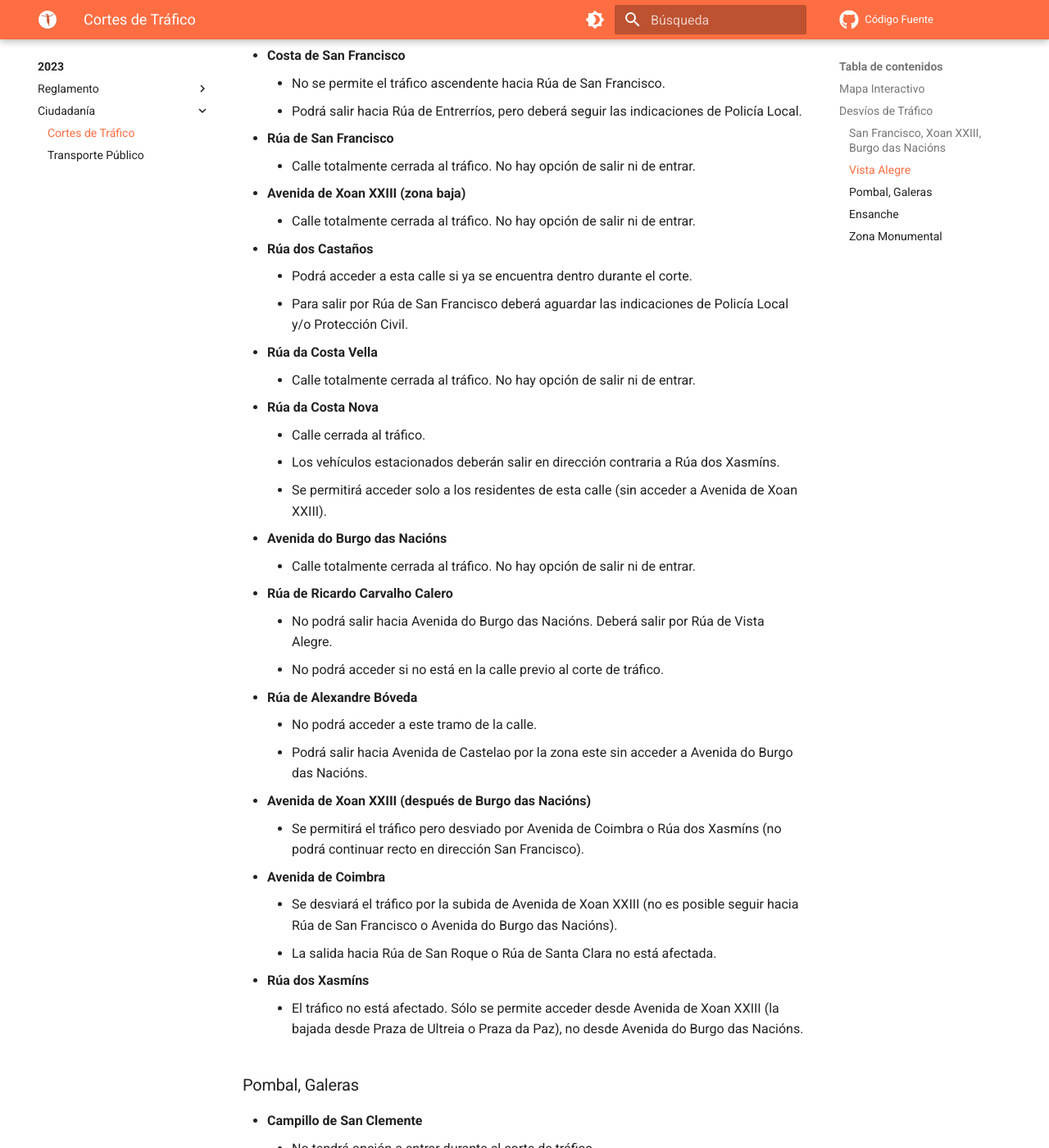
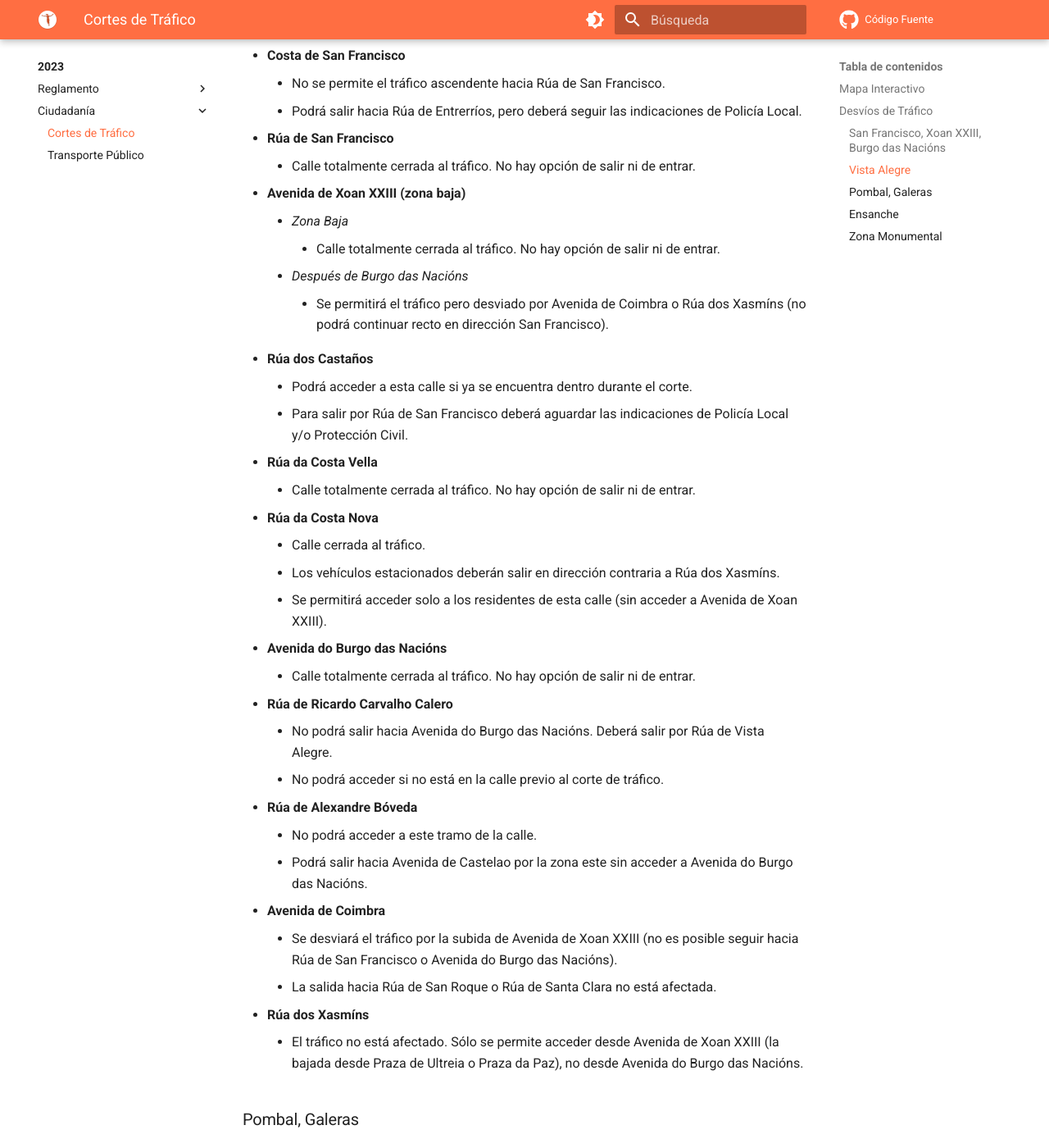
Before and after one commit to SantYaGo10K/Info, an MkDocs documentation site: the page built from info/ciudadania/trafico.md, in a window 1280 px wide and 1400 px high, scrolled down 2238 px. Shown: the whole window at 82% size. Built offline with MkDocs 1.6.1 and Material for MkDocs 9.7.7, drawn with Linux system fonts in a browser that asks for light colours; comment, search, counter and statistics services are not loaded; some of the changed lines change nothing that is shown; some of the changed text lies outside the part shown.

Commit message:
Cambiar Formato

```diff
--- a/info/ciudadania/trafico.md
+++ b/info/ciudadania/trafico.md
@@ -64,7 +64,11 @@ qué alternativas para circular hay.
 * **Rúa de San Francisco**
     * Calle totalmente cerrada al tráfico. No hay opción de salir ni de entrar.
 * **Avenida de Xoan XXIII (zona baja)**
-    * Calle totalmente cerrada al tráfico. No hay opción de salir ni de entrar.
+    * _Zona Baja_
+        * Calle totalmente cerrada al tráfico. No hay opción de salir ni de entrar.
+    * _Después de Burgo das Nacións_
+        * Se permitirá el tráfico pero desviado por Avenida de Coimbra o Rúa dos Xasmíns (no podrá continuar recto en
+          dirección San Francisco).
 * **Rúa dos Castaños**
     * Podrá acceder a esta calle si ya se encuentra dentro durante el corte.
     * Para salir por Rúa de San Francisco deberá aguardar las indicaciones de Policía Local y/o Protección Civil.
@@ -82,9 +86,6 @@ qué alternativas para circular hay.
 * **Rúa de Alexandre Bóveda**
     * No podrá acceder a este tramo de la calle.
     * Podrá salir hacia Avenida de Castelao por la zona este sin acceder a Avenida do Burgo das Nacións.
-* **Avenida de Xoan XXIII (después de Burgo das Nacións)**
-    * Se permitirá el tráfico pero desviado por Avenida de Coimbra o Rúa dos Xasmíns (no podrá continuar recto en
-      dirección San Francisco).
 * **Avenida de Coimbra**
     * Se desviará el tráfico por la subida de Avenida de Xoan XXIII (no es posible seguir hacia Rúa de San Francisco o
       Avenida do Burgo das Nacións).
@@ -100,9 +101,12 @@ qué alternativas para circular hay.
     * Podrá salir bajando Rúa de San Clemente y posteriormente Rúa da Trinidade y Rúa do Campo das Hortas, pero deberá
       esperar las indicaciones de Policía Local.
 * **Rúa de San Clemente (adoquinado)**
-    * No podrá acceder a esta calle.
-    * Para salir, deberá ir por Rúa da Trinidade y posteriormente Rúa do Campo das Hortas, donde aguardará las
-      indicaciones de Policía Local.
+    * _Adoquinado_
+        * No podrá acceder a esta calle.
+        * Para salir, deberá ir por Rúa da Trinidade y posteriormente Rúa do Campo das Hortas, donde aguardará las
+          indicaciones de Policía Local.
+    * _Asfaltado_
+        * Calle totalmente cerrada al tráfico.
 * **Avenida de Rodrigo de Padrón**
     * Calle totalmente cerrada al tráfico. No hay opción de salir ni de entrar.
 * **Rúa da Trinidade**
@@ -117,8 +121,6 @@ qué alternativas para circular hay.
 * **Rúa do Campo do Cruceiro do Galo**
     * No se permitirá acceder a Rúa do Pombal. Se deberá continuar por Rúa da Poza de Bar o por Travesía do Carme de
       Abaixo.
-* **Rúa de San Clemente (asfaltado)**
-    * Calle totalmente cerrada al tráfico.
 * **Avenida de Figueroa**
     * Calle totalmente cerrada al tráfico.
 * **Rúa do Pombal**
```
